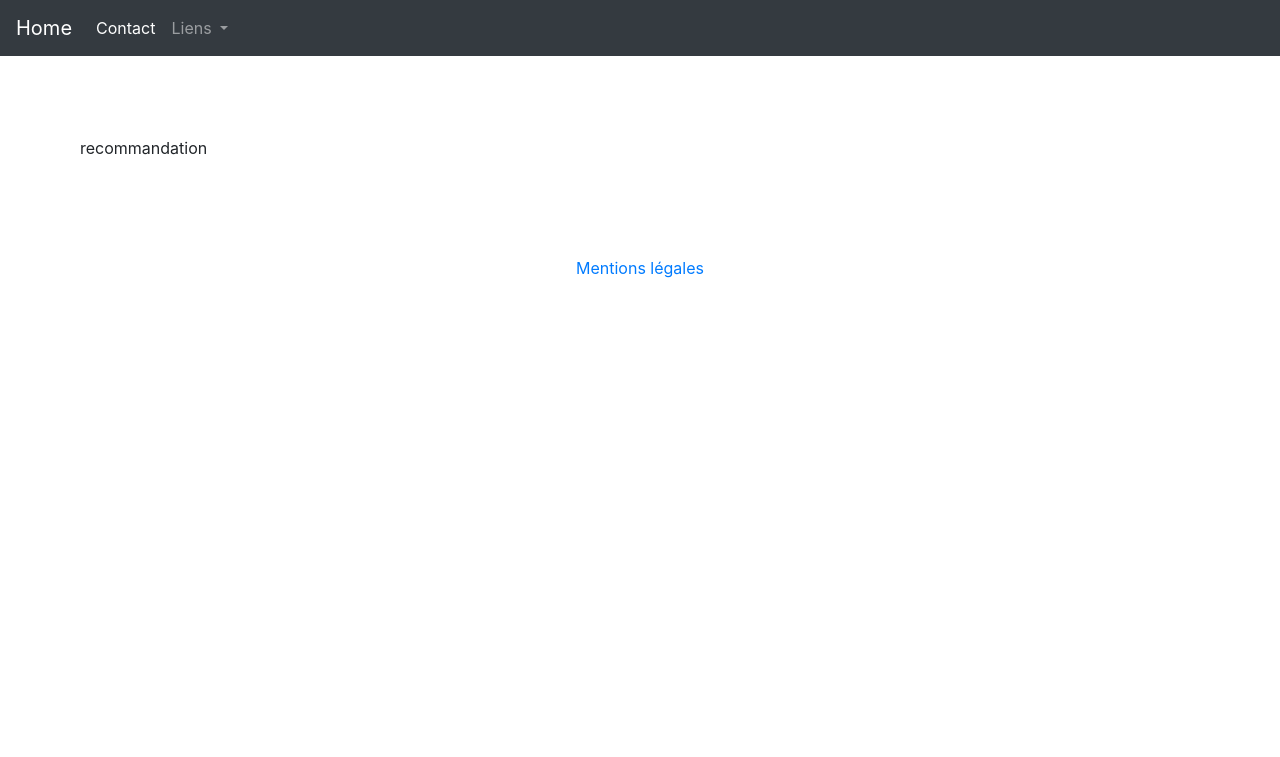
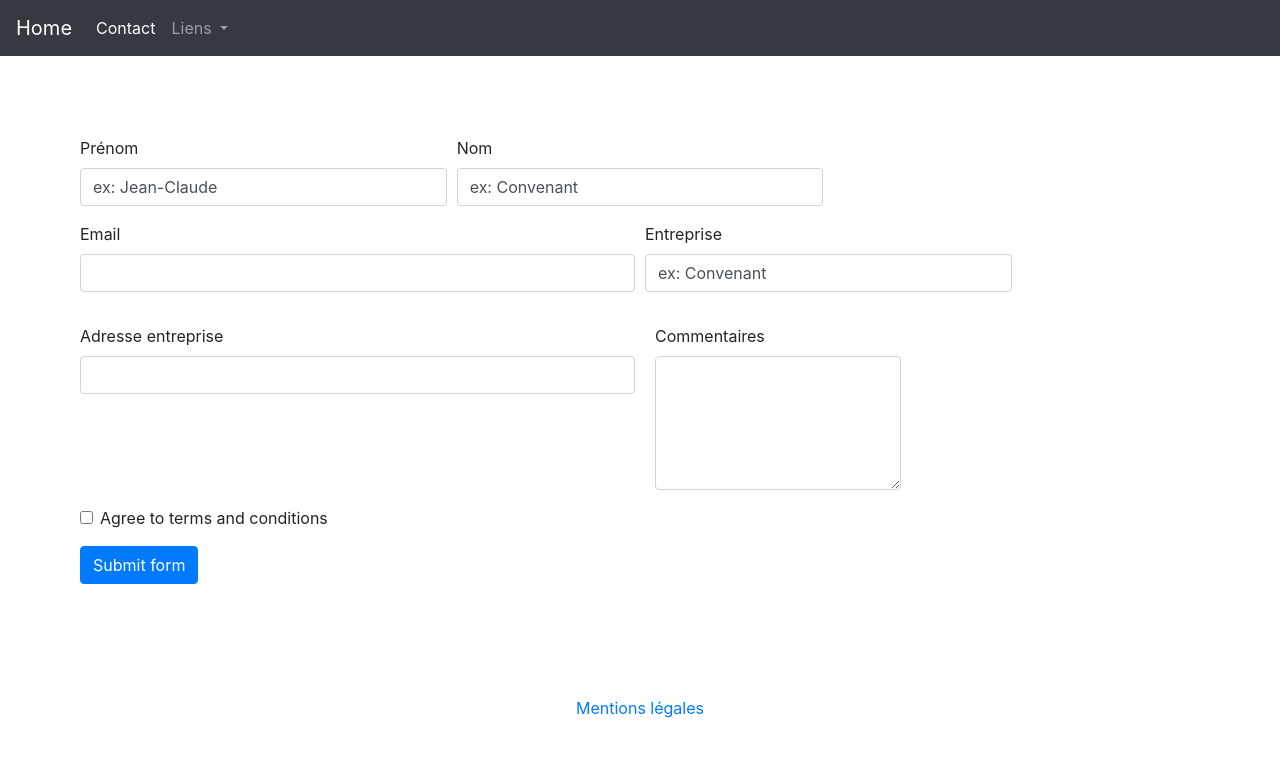
Before and after one commit to gregoire-tech/portfolio_delangenhagen_gregoire, a PHP site: page /Recommandation.html in a window 1280 px wide. Shown: the top 757 px of the page. Run offline with PHP 8.4, Linux system fonts and the light colour scheme.

Commit message:
recommandation v2

```diff
--- a/Recommandation.html
+++ b/Recommandation.html
@@ -54,8 +54,96 @@
 </header>
 
 <!-- -- block central ---->
-<section class="blockcentral ">
-    recommandation
+<section class="blockcentral row ">
+    <!-- -- formulaire ---->
+    <div>
+        <form class="needs-validation" novalidate>
+            <div class="form-row">
+                <!-- -- prénoms ---->
+            <div class="col-md-4 mb-3">
+                <label for="validationCustom01">Prénom</label>
+                <input type="text" class="form-control" id="validationCustom01" value="ex: Jean-Claude" required>
+                <div class="valid-feedback">
+                Looks good!
+                </div>
+            </div>
+            <!-- -- Nom ---->
+            <div class="col-md-4 mb-3">
+                <label for="validationCustom02">Nom</label>
+                <input type="text" class="form-control" id="validationCustom02" value="ex: Convenant" required>
+                <div class="valid-feedback">
+                Looks good!
+                </div>
+            </div>
+            <!-- -- adresse mail ---->
+            <div class="col-md-6 mb-3">
+                <div class="form-group">
+                    <label for="inputEmail4">Email</label>
+                    <input type="email" class="form-control" id="inputEmail4">
+                  </div>
+            </div>
+            <!-- -- entreprise ---->
+            <div class="col-md-4 mb-3">
+                <label for="validationCustom02">Entreprise</label>
+                <input  class="form-control" id="validationCustom02" value="ex: Convenant" required>
+                <div class="valid-feedback">
+                Looks good!
+                </div>
+            </div>
+            <!-- -- adresse ---->
+            </div>
+            <div class="form-row">
+            <div class="col-md-6 mb-3">
+                <label for="validationCustom03">Adresse entreprise</label>
+                <input class="form-control" id="validationCustom03" required>
+                <div class="invalid-feedback">
+                Please provide a valid city.
+                </div>
+            <!-- -- Commentaire ---->
+            </div>
+            <div class="form-column">
+            <div class="col-md-12 mb-3">
+                <label for="exampleFormControlTextarea1">Commentaires</label>
+                <textarea type="text" class="form-control" id="exampleFormControlTextarea1" rows="5"></textarea>
+            </div>
+            </div>
+
+            </div>
+            <div class="form-group">
+            <div class="form-check">
+                <input class="form-check-input" type="checkbox" value="" id="invalidCheck" required>
+                <label class="form-check-label" for="invalidCheck">
+                Agree to terms and conditions
+                </label>
+                <div class="invalid-feedback">
+                You must agree before submitting.
+                </div>
+            </div>
+            </div>
+            <button class="btn btn-primary" type="submit">Submit form</button>
+        </form>
+    </div>
+
+      <script>
+      // Example starter JavaScript for disabling form submissions if there are invalid fields
+      (function() {
+        'use strict';
+        window.addEventListener('load', function() {
+          // Fetch all the forms we want to apply custom Bootstrap validation styles to
+          var forms = document.getElementsByClassName('needs-validation');
+          // Loop over them and prevent submission
+          var validation = Array.prototype.filter.call(forms, function(form) {
+            form.addEventListener('submit', function(event) {
+              if (form.checkValidity() === false) {
+                event.preventDefault();
+                event.stopPropagation();
+              }
+              form.classList.add('was-validated');
+            }, false);
+          });
+        }, false);
+      })();
+      </script>
 
 </section>
 
--- a/index.css
+++ b/index.css
@@ -9,3 +9,4 @@
 @media screen and (max-width: 500px) {.blockcentral{padding: 0px;  margin: 16px;}}
 
 h1 {text-align: center;}
+.flex {display: flex;flex-direction: column;}
```
